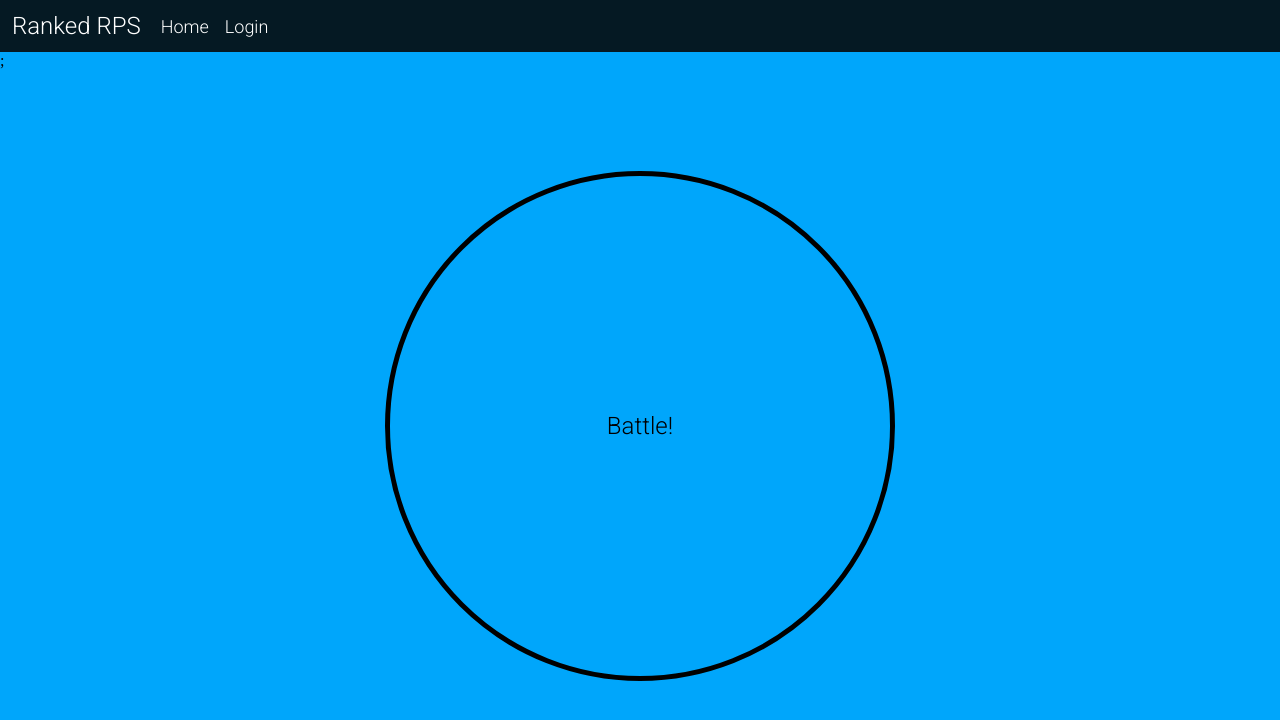
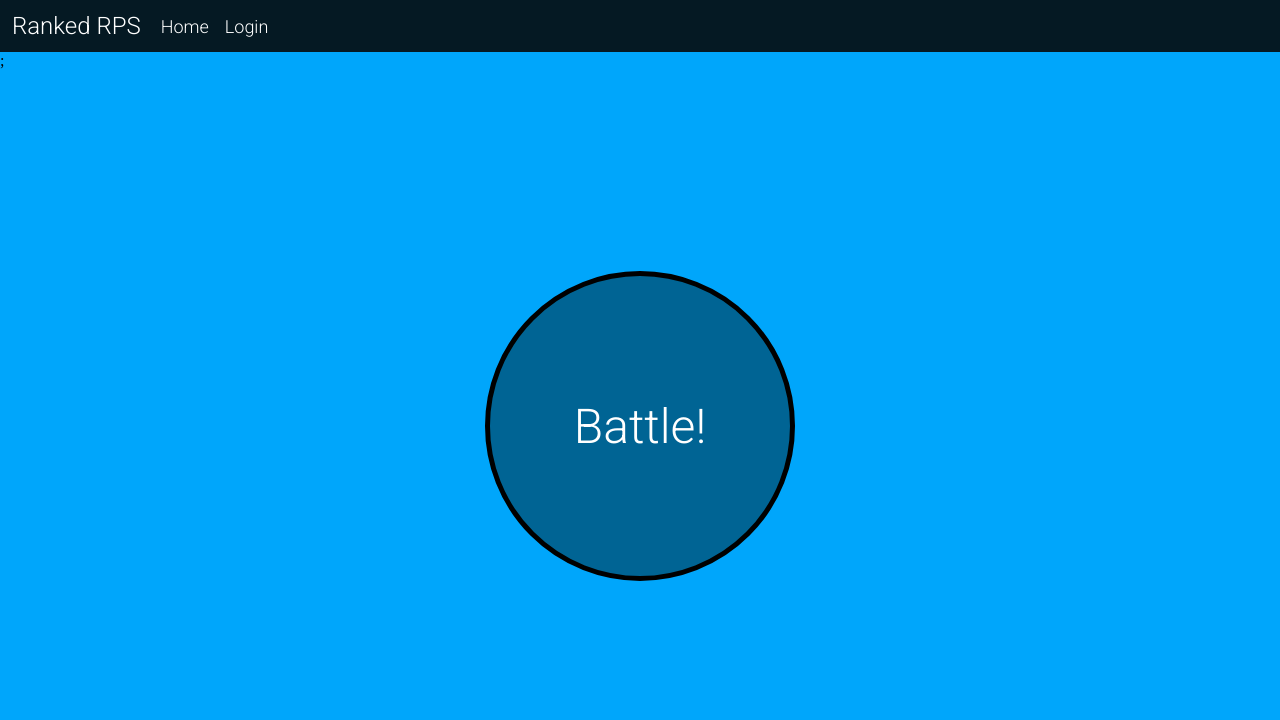
Before and after one commit to peelstnac/Ranked-RPS, a React app in the folder client/: page / in a window 1280 px wide. Built offline with nearby package versions, Linux system fonts and the light colour scheme.

```diff
--- a/client/src/components/Home/HomeBattleButton.css
+++ b/client/src/components/Home/HomeBattleButton.css
@@ -6,10 +6,11 @@
   display: flex;
   justify-content: center;
   align-items: center;
-  width: 500px;
-  height: 500px;
+  width: 300px;
+  height: 300px;
   border: 5px black solid;
   border-radius: 50%;
+  background-color: var(--blue-3);
 }
 
 .home-battle-button-container:hover {
@@ -18,5 +19,6 @@
 
 .home-battle-button-container > p {
   font-family: "Roboto", monospace;
-  font-size: 24px;
+  font-size: 48px;
+  color: white;
 }
```
Also changed, not shown: client/src/components/Leaderboard/Leaderboard.js (added), 1 other file.
